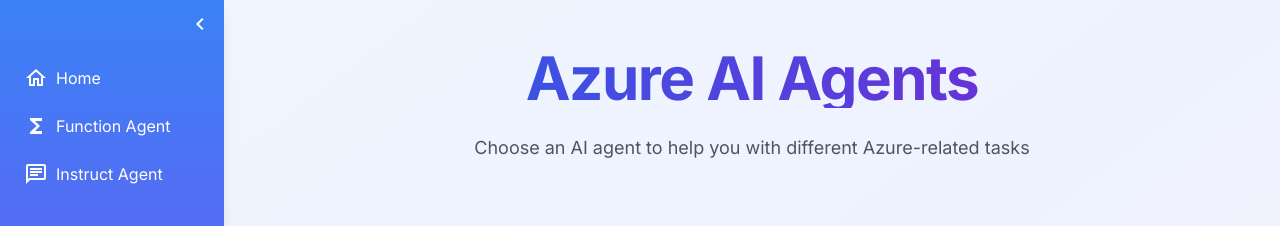
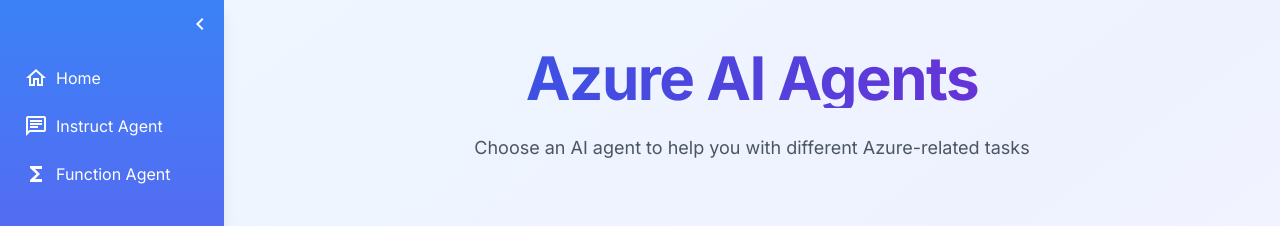
Before and after one commit to xuhaoruins/agentic-ai-app, a Next.js app: page / in a window 1280 px wide. Shown: the top 226 px of the page. Built offline with nearby package versions, Linux system fonts and the light colour scheme.

Commit message:
Update dependencies and enhance Sidebar component with Instruct Agent link; remove unused MarketingPage component

```diff
--- a/src/components/Sidebar.tsx
+++ b/src/components/Sidebar.tsx
@@ -34,15 +34,17 @@ export default function Sidebar({ isExpanded, toggleSidebar }: SidebarProps) {
             {isExpanded && <span className="ml-2">Home</span>}
           </Link>
 
+          <Link href="/instruct-agent" className="flex items-center py-3 px-2 rounded-md hover:bg-white/10 w-full">
+            <span className="material-icons-outlined">chat</span>
+            {isExpanded && <span className="ml-2">Instruct Agent</span>}
+          </Link>
+
           <Link href="/function-agent" className="flex items-center py-3 px-2 rounded-md hover:bg-white/10 w-full">
             <span className="material-icons-outlined">functions</span>
             {isExpanded && <span className="ml-2">Function Agent</span>}
           </Link>
 
-          <Link href="/instruct-agent" className="flex items-center py-3 px-2 rounded-md hover:bg-white/10 w-full">
-            <span className="material-icons-outlined">chat</span>
-            {isExpanded && <span className="ml-2">Instruct Agent</span>}
-          </Link>
+
         </div>
       </div>
     </div>
```
Also changed, not shown: package.json (+6 -4 lines), src/app/workflow-agent/page.tsx (renamed from src/app/marketing/page.tsx), 1 other file (tests, documents, lock files or other folders).
